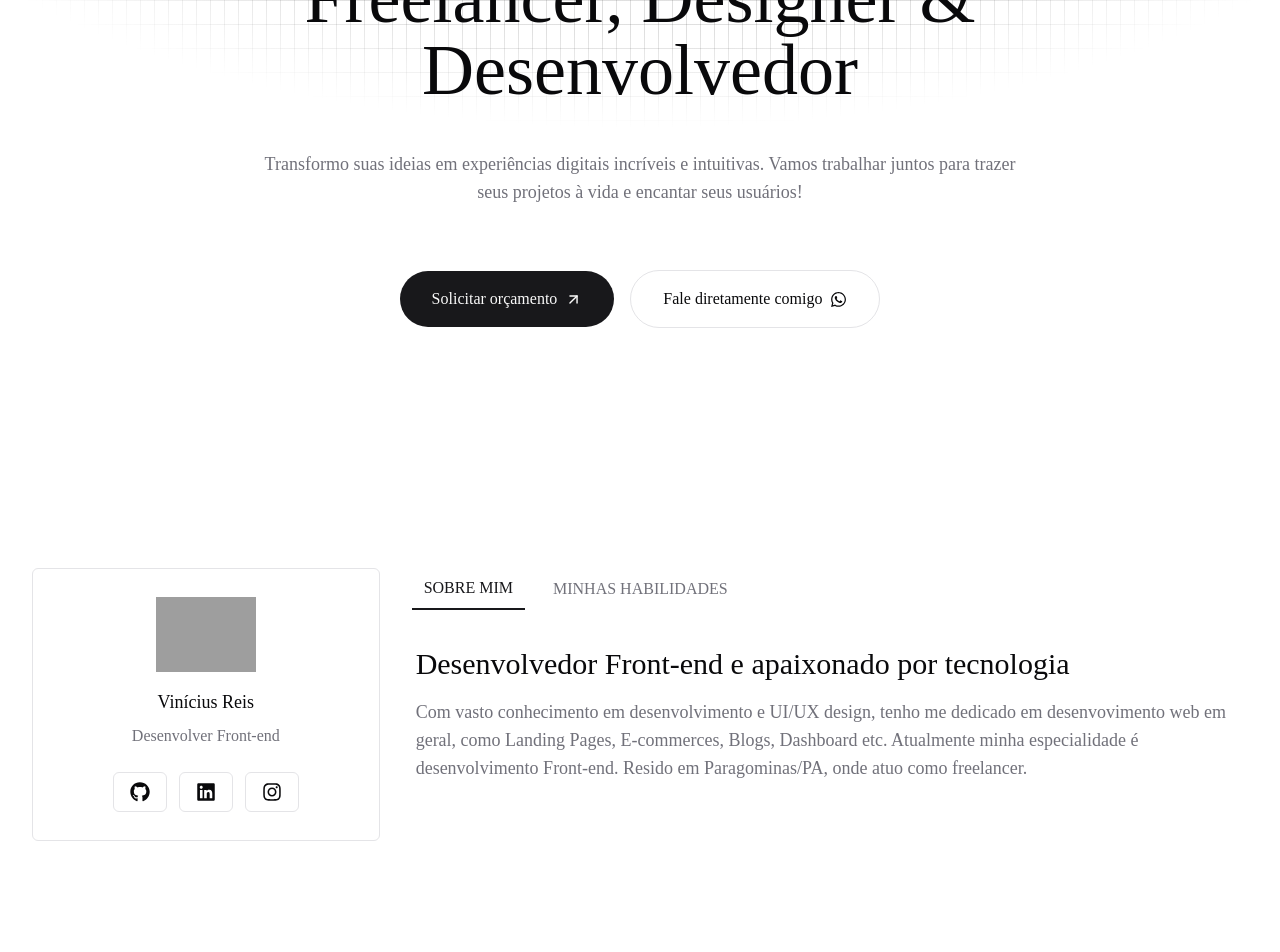
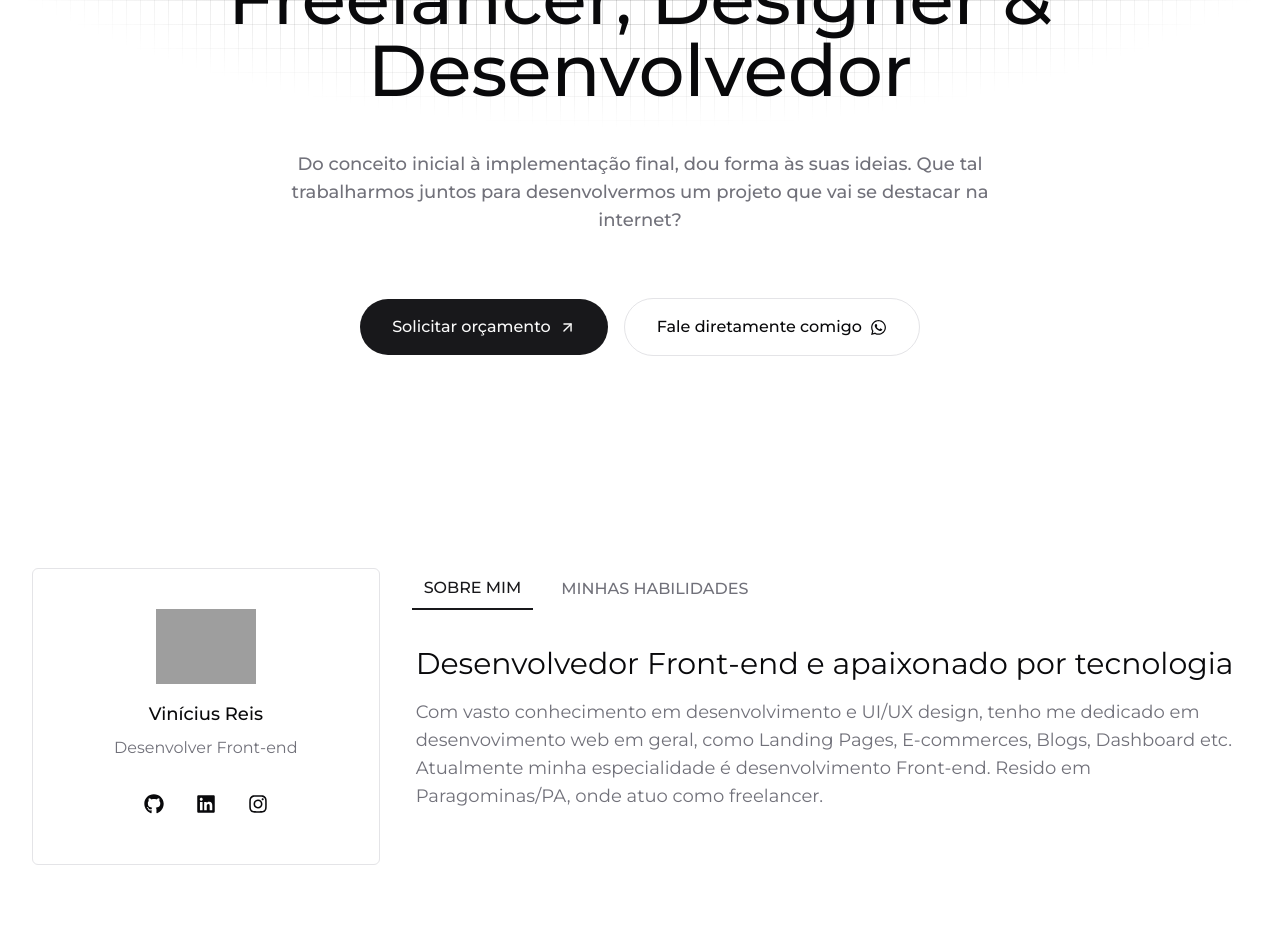
Before and after one commit to vinicius-dsr/vinidev-site, a Next.js app: page / in a window 1280 px wide. Shown: the part 280-1232 px from the top of the page. Built offline with nearby package versions, Linux system fonts and the light colour scheme; grey boxes are pictures that could not be loaded.

Commit message:
feat: add link for slug project page

```diff
--- a/app/_sections/About.tsx
+++ b/app/_sections/About.tsx
@@ -127,7 +127,7 @@ const skills = {
 export default function About() {
   return (
     <div className="mx-auto flex flex-col gap-8 py-0 md:flex-row md:py-10">
-      <div className="flex flex-col items-center gap-2 rounded-md border px-5 py-7 md:w-[40%]">
+      <div className="flex flex-col items-center gap-2 rounded-md border px-5 py-10 md:w-[40%]">
         <Image
           src="/perfil-new.png"
           alt="Vinícius Reis | Desenvolver Front-end"
@@ -135,7 +135,7 @@ export default function About() {
           height={100}
           quality={100}
         />
-        <h3 className="mt-2 text-lg">Vinícius Reis</h3>
+        <h3 className="mt-2 text-lg font-medium">Vinícius Reis</h3>
         <p className="text-muted-foreground">Desenvolver Front-end</p>
         <div className="mt-4 flex items-center gap-3">
           {social.map((link) => {
@@ -143,7 +143,10 @@ export default function About() {
               <Link
                 key={link.name}
                 href={link.href}
-                className={cn(buttonVariants({ variant: "outline" }))}
+                className={cn(
+                  buttonVariants({ variant: "ghost" }),
+                  "rounded-full px-2.5 py-1",
+                )}
               >
                 {link.icon}
               </Link>
@@ -175,7 +178,7 @@ export default function About() {
                     return (
                       <Tooltip key={skill.name}>
                         <TooltipTrigger asChild>
-                          <span className="rounded-lg border p-4 text-4xl text-muted-foreground transition-all duration-300 hover:border-primary hover:text-primary md:text-3xl">
+                          <span className="rounded-full border p-4 text-4xl text-muted-foreground transition-all duration-300 hover:border-primary hover:text-primary md:text-3xl">
                             {skill.icon}
                           </span>
                         </TooltipTrigger>
--- a/app/_sections/Hero.tsx
+++ b/app/_sections/Hero.tsx
@@ -15,9 +15,9 @@ export default function Hero() {
           Freelancer, Designer & Desenvolvedor
         </h2>
         <p className="mx-auto py-3 text-base font-medium text-muted-foreground md:max-w-3xl md:py-5 md:text-lg">
-          Transformo suas ideias em experiências digitais incríveis e
-          intuitivas. Vamos trabalhar juntos para trazer seus projetos à vida e
-          encantar seus usuários!
+          Do conceito inicial à implementação final, dou forma às suas ideias.
+          Que tal trabalharmos juntos para desenvolvermos um projeto que vai se
+          destacar na internet?
         </p>
         <div className="mx-auto mt-5 flex flex-col items-center gap-4 text-center md:flex-row">
           <Link
--- a/app/layout.tsx
+++ b/app/layout.tsx
@@ -7,11 +7,6 @@ import type { Metadata } from "next";
 import { JetBrains_Mono, Montserrat, Outfit } from "next/font/google";
 import "./globals.css";
 
-const outfit = Outfit({
-  subsets: ["latin"],
-  variable: "--font-outfit",
-  weight: ["100", "200", "300", "400", "500", "600", "700", "800", "900"],
-});
 const montserrat = Montserrat({
   subsets: ["latin"],
   variable: "--font-montserrat",
--- a/app/projects/page.tsx
+++ b/app/projects/page.tsx
@@ -1,6 +1,11 @@
+import { LinkIcon, Plus } from "lucide-react";
 import Image from "next/image";
+import Link from "next/link";
+import { FaGithub } from "react-icons/fa";
 import Footer from "../_components/Footer";
+import { buttonVariants } from "../_components/ui/button";
 import { projects } from "../_data/db";
+import { cn } from "../_lib/utils";
 
 export default function ProjectPage() {
   return (
@@ -17,14 +22,27 @@ export default function ProjectPage() {
           <div className="grid grid-cols-1 gap-7 py-5 md:grid-cols-2">
             {projects.map((project) => (
               <div key={project.name} className="flex flex-col gap-4">
+                <div className="group relative">
                   <Image
                     alt={project.name}
                     src={project.imageUrl}
                     width={500}
                     height={500}
                     quality={100}
-                  className="mt-5 h-auto w-full bg-contain"
+                    className="mt-5 h-auto w-full bg-contain transition-all duration-500 group-hover:blur-md"
                   />
+                  <div className="absolute inset-0 flex items-center justify-center opacity-0 transition-opacity duration-300 group-hover:opacity-100">
+                    <Link
+                      href={`/projects/${project.slug}`}
+                      className={cn(
+                        buttonVariants({ variant: "ghost" }),
+                        "rounded-full bg-primary px-2 py-8 text-background shadow-md hover:bg-background",
+                      )}
+                    >
+                      <Plus size={52} />
+                    </Link>
+                  </div>
+                </div>
                 <h3 className="text-xl font-medium">{project.name}</h3>
                 <hr />
                 <div className="flex items-center justify-between">
--- a/tailwind.config.ts
+++ b/tailwind.config.ts
@@ -20,7 +20,7 @@ const config = {
     },
     extend: {
       fontFamily: {
-        sans: ["var(--font-outfit)", ...fontFamily.sans],
+        sans: ["var(--font-montserrat)", ...fontFamily.sans],
         mono: ["var(--font-jetbrains)", ...fontFamily.mono],
       },
       colors: {
```
Lines whose indentation alone changed are shown as unchanged.
